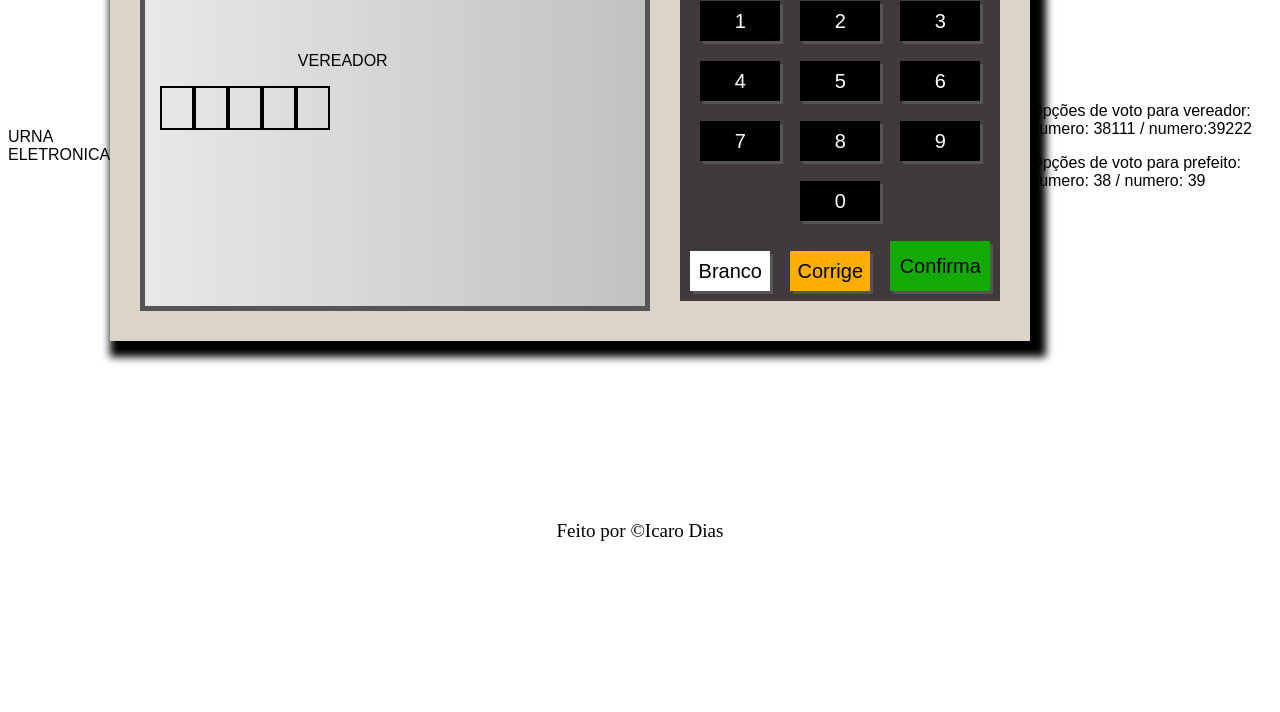
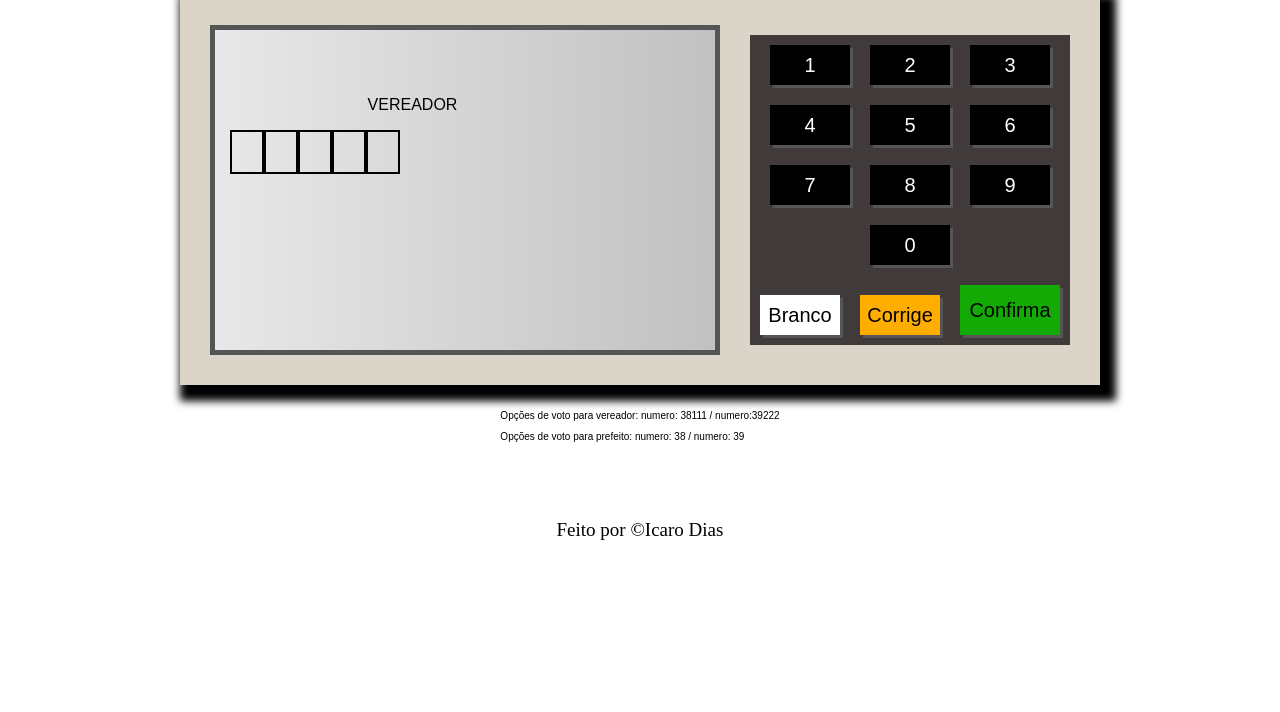
Before and after one commit to icaro989/Urna, a plain HTML site: page index.html in a window 1280 px wide. Shown: the part 88-800 px from the top of the page. Drawn offline with Linux system fonts and the light colour scheme.

Commit message:
Update style.css

```diff
--- a/style.css
+++ b/style.css
@@ -11,12 +11,13 @@
 }
 
 .container {
-    padding-bottom: 160px;
+    padding-bottom: 48px;
     margin-top: 39px;
     display: flex;
     justify-content: center;
     align-items: center;
     font-family: Arial, Helvetica, sans-serif;
+    flex-direction: column;
 }
 
 .urna {
@@ -163,3 +164,14 @@
     -webkit-transform: scale(1.5);
     transform: scale(0.9);
 }
+
+.votos {
+    font-size: 10px;
+    padding-top: 15px;
+}
+
+.ti {
+    padding-bottom: 10px;
+    font-size: 30px;
+    font-weight: bolder;
+}
```
